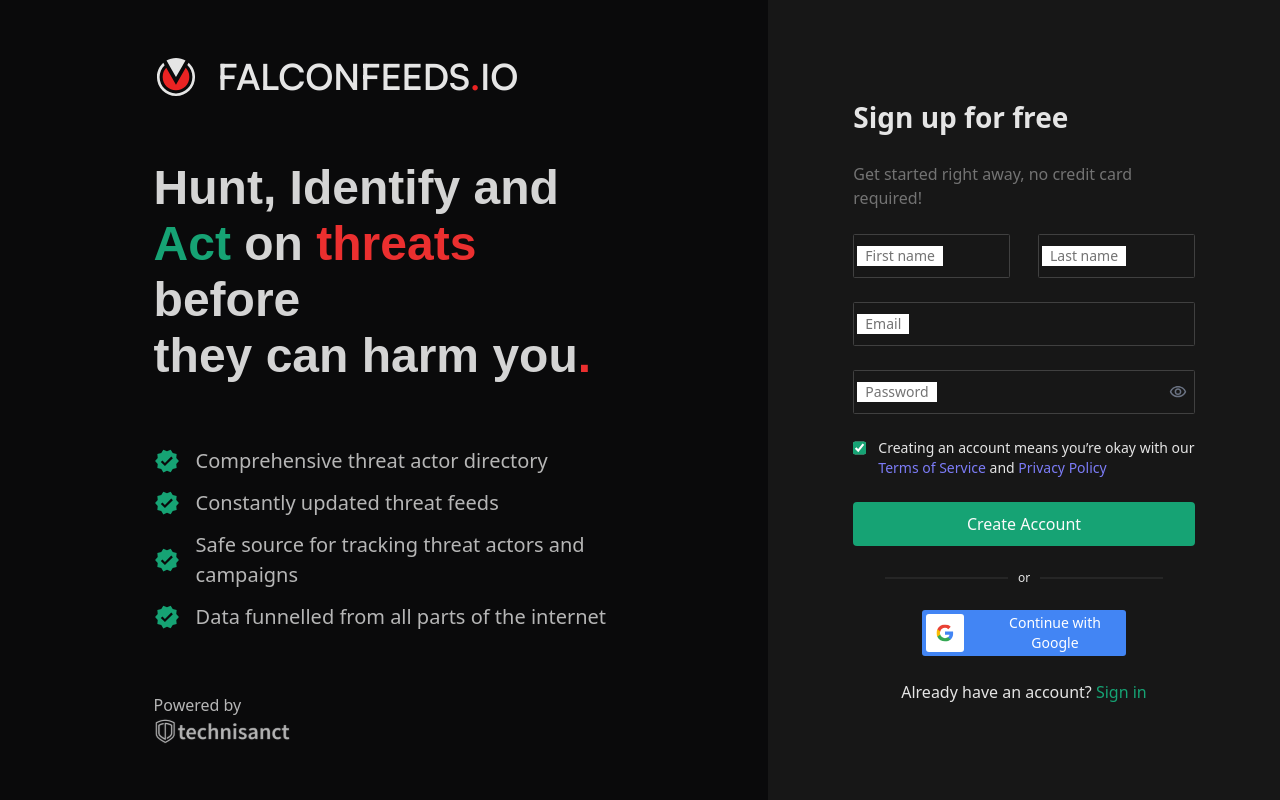
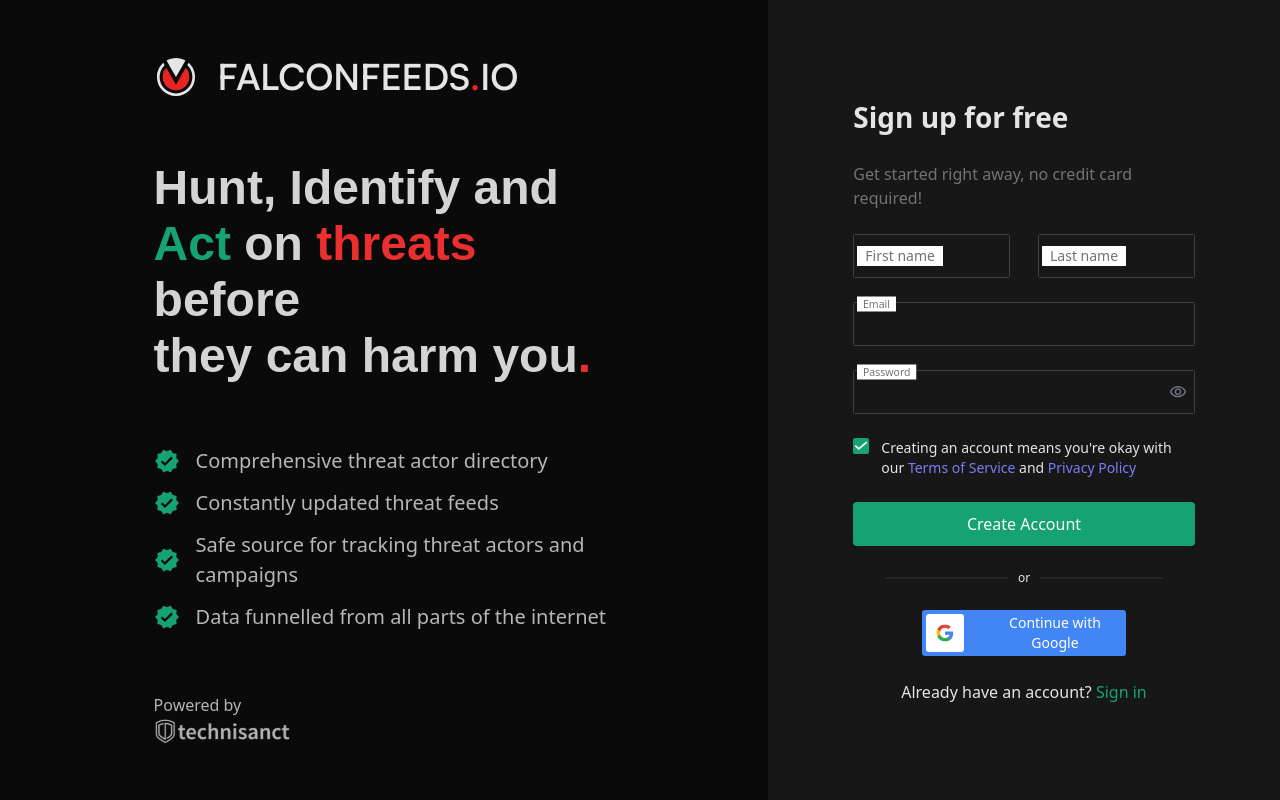
Before and after one commit to nithya-aj/falconfeeds, a React (Vite) app: page /auth in a window 1280 px wide. Both pictures are taken after a click on the element "Sign up". Built offline with nearby package versions, Linux system fonts and the light colour scheme; no server answers.

Commit message:
FEAT : add validation, toast to the login and sign up forms

```diff
--- a/package.json
+++ b/package.json
@@ -14,6 +14,8 @@
     "axios": "^1.11.0",
     "react": "^19.1.1",
     "react-dom": "^19.1.1",
+    "react-hook-form": "^7.62.0",
+    "react-hot-toast": "^2.6.0",
     "react-icons": "^5.5.0",
     "react-router-dom": "^7.8.2",
     "tailwindcss": "^4.1.12"
--- a/src/pages/Auth.jsx
+++ b/src/pages/Auth.jsx
@@ -4,19 +4,100 @@
 import AuthLeftSection from "../components/AuthLeftSection";
 import apiRequest from "../utils/apiRequest";
 import { useNavigate } from "react-router-dom";
+import toast, { Toaster } from "react-hot-toast";
+import { useForm } from "react-hook-form";
 
 const Auth = () => {
   const [isLogin, setIsLogin] = useState(true);
   const [showPassword, setShowPassword] = useState(false);
-  const [error, setError] = useState("");
+  const [acceptTerms, setAcceptTerms] = useState(true);
+  const [showTermsError, setShowTermsError] = useState(false);
   const navigate = useNavigate();
-  console.log(error);
-  const handleSubmit = async (e) => {
-    e.preventDefault();
-    setError(null);
 
-    const formData = new FormData(e.target);
-    const data = Object.fromEntries(formData);
+  const emailRegex = /^\S+@\S+\.\S+$/;
+  const passwordRegex = /^(?=.*[A-Za-z])(?=.*\d)[A-Za-z\d]{8,}$/;
+
+  const {
+    register,
+    handleSubmit,
+    formState: { errors },
+    setError,
+    reset,
+  } = useForm({
+    mode: "onBlur",
+  });
+
+  // Custom toast with fixed close button
+  const showCustomToast = (message, type = "error") => {
+    toast.custom(
+      (t) => (
+        <div
+          className={`${
+            t.visible ? "animate-enter" : "animate-leave"
+          } flex items-center justify-between`}
+          style={{
+            width: "80%",
+            padding: "0.8rem 1rem",
+            borderRadius: "6px",
+            border: "0.5px solid #C71E1E",
+            gap: "16px",
+            background: "#1A0A0ACC",
+            backdropFilter: "blur(5px)",
+            boxShadow: "0px 4px 8px 2px #00000066",
+            opacity: 1,
+            position: "fixed",
+            top: "2rem",
+            right: "1rem",
+            zIndex: 9999,
+            pointerEvents: "auto",
+          }}
+        >
+          <p className="text-base font-medium text-[#FFC7C7] flex-1">
+            {message}
+          </p>
+          <button
+            onClick={(e) => {
+              e.preventDefault();
+              e.stopPropagation();
+              toast.dismiss(t.id);
+            }}
+            className="text-[#737373] hover:text-[#999999] font-bold cursor-pointer flex-shrink-0 p-1"
+            style={{
+              minWidth: "24px",
+              minHeight: "24px",
+              display: "flex",
+              alignItems: "center",
+              justifyContent: "center",
+              pointerEvents: "auto",
+            }}
+            type="button"
+          >
+            ✕
+          </button>
+        </div>
+      ),
+      {
+        duration: 4000,
+      }
+    );
+  };
+
+  // Reset form when switching between login/signup
+  const handleFormSwitch = (isLoginMode) => {
+    setIsLogin(isLoginMode);
+    reset(); // Clear all form fields
+    setShowTermsError(false);
+  };
+
+  const onSubmit = async (data) => {
+    if (!isLogin && !acceptTerms) {
+      setShowTermsError(true);
+      showCustomToast(
+        "Please accept the terms of service and privacy policy to create your account"
+      );
+      return;
+    }
+    setShowTermsError(false);
 
     try {
       const res = await apiRequest.post(
@@ -27,7 +108,21 @@
       localStorage.setItem("token", res.data.data.token);
       navigate("/");
     } catch (err) {
-      setError(err.response?.data?.message || "Something went wrong");
+      const msg =
+        err.response?.data?.message || "Oops! Something broke at our end";
+      showCustomToast(msg, "error");
+
+      // API errors
+      if (msg.toLowerCase().includes("email")) {
+        setError("email", { type: "manual", message: msg });
+      }
+      if (msg.toLowerCase().includes("password")) {
+        setError("password", { type: "manual", message: msg });
+      }
+      if (msg.toLowerCase().includes("unauthorized")) {
+        setError("email", { type: "manual", message: msg });
+        setError("password", { type: "manual", message: msg });
+      }
     }
   };
 
@@ -36,12 +131,23 @@
       {/* Left section */}
       <AuthLeftSection />
       {/* Right section */}
-      <div className="w-2/5 bg-[#171717]">
+      <div className="w-2/5 bg-[#171717] relative overflow-hidden">
+        <Toaster
+          position="top-center"
+          reverseOrder={false}
+          containerStyle={{
+            position: "absolute",
+            top: 0,
+            left: 0,
+            right: 0,
+            zIndex: 999,
+          }}
+        />
         {isLogin ? (
           <form
             key="signInForm"
             className="w-full h-full place-items-center"
-            onSubmit={handleSubmit}
+            onSubmit={handleSubmit(onSubmit)}
           >
             <div className="w-2/3 h-full flex flex-col items-center justify-center gap-6">
               <h2 className="text-[#E5E5E5] font-bold text-[28px] self-start">
@@ -53,14 +159,25 @@
               <div className="relative w-full">
                 <input
                   type="email"
-                  id="email"
-                  required
-                  name="email"
-                  className="block px-2.5 pb-2.5 pt-4 w-full h-[44px] text-sm text-gray-900 bg-transparent rounded-[1.5px] border-1 border-[#404040] appearance-none dark:text-white dark:border-[#262626] dark:focus:border-[#404040] focus:outline-none focus:ring-0 focus:border-[#404040] peer"
-                  placeholder=""
+                  id="login-email"
+                  name="login-email"
+                  {...register("email", {
+                    required: "Email is required",
+                    pattern: {
+                      value: emailRegex,
+                      message: "Invalid email format",
+                    },
+                  })}
+                  className={`block px-2.5 pb-2.5 pt-4 w-full h-[44px] text-sm text-gray-900 bg-transparent rounded-[1.5px] border-1 appearance-none dark:text-white peer
+                ${
+                  errors.email
+                    ? "border-red-500"
+                    : "border-[#404040] appearance-none dark:text-white dark:border-[#262626] dark:focus:border-[#404040] focus:outline-none focus:ring-0 focus:border-[#404040] peer"
+                }
+              `}
                 />
                 <label
-                  htmlFor="email"
+                  htmlFor="login-email"
                   className="absolute text-sm text-[#737373] dark:text-[#737373] duration-300 transform -translate-y-4 scale-75 top-2 z-10 origin-[0] bg-white dark:bg-[#171717] px-2 peer-focus:px-2 peer-focus:text-[#737373] peer-focus:dark:text-[#737373] peer-placeholder-shown:scale-100 peer-placeholder-shown:-translate-y-1/2 peer-placeholder-shown:top-1/2 peer-focus:top-2 peer-focus:scale-75 peer-focus:-translate-y-4 rtl:peer-focus:translate-x-1/4 rtl:peer-focus:left-auto start-1"
                 >
                   Email
@@ -69,14 +186,26 @@
               <div className="relative w-full">
                 <input
                   type={showPassword ? "text" : "password"}
-                  id="password"
-                  required
-                  name="password"
-                  className="block px-2.5 pb-2.5 pt-4 w-full h-[44px] text-sm text-gray-900 bg-transparent rounded-[1.5px] border-1 border-[#404040] appearance-none dark:text-white dark:border-[#262626] dark:focus:border-[#404040] focus:outline-none focus:ring-0 focus:border-[#404040] peer"
-                  placeholder=""
+                  id="login-password"
+                  name="login-password"
+                  {...register("password", {
+                    required: "Password is required",
+                    pattern: {
+                      value: passwordRegex,
+                      message:
+                        "Password must be at least 8 characters with letters and numbers",
+                    },
+                  })}
+                  className={`block px-2.5 pb-2.5 pt-4 w-full h-[44px] text-sm text-gray-900 bg-transparent rounded-[1.5px] border-1 appearance-none dark:text-white peer
+                ${
+                  errors.password
+                    ? "border-red-500"
+                    : "border-[#404040] appearance-none dark:text-white dark:border-[#262626] dark:focus:border-[#404040] focus:outline-none focus:ring-0 focus:border-[#404040] peer"
+                }
+              `}
                 />
                 <label
-                  htmlFor="password"
+                  htmlFor="login-password"
                   className="absolute text-sm text-[#737373] dark:text-[#737373] duration-300 transform -translate-y-4 scale-75 top-2 z-10 origin-[0] bg-white dark:bg-[#171717] px-2 peer-focus:px-2 peer-focus:text-[#737373] peer-focus:dark:text-[#737373] peer-placeholder-shown:scale-100 peer-placeholder-shown:-translate-y-1/2 peer-placeholder-shown:top-1/2 peer-focus:top-2 peer-focus:scale-75 peer-focus:-translate-y-4 rtl:peer-focus:translate-x-1/4 rtl:peer-focus:left-auto start-1"
                 >
                   Password
@@ -113,9 +242,9 @@
                 </p>
               </button>
               <p className="font-normal text-[16px] text-[#E5E5E5]">
-                Don’t have an account?{" "}
+                Don't have an account?{" "}
                 <span
-                  onClick={() => setIsLogin(false)}
+                  onClick={() => handleFormSwitch(false)}
                   className="text-[#16A374] cursor-pointer"
                 >
                   {" "}
@@ -125,7 +254,11 @@
             </div>
           </form>
         ) : (
-          <form key="singUpForm" className="w-full h-full place-items-center">
+          <form
+            key="signUpForm"
+            className="w-full h-full place-items-center"
+            onSubmit={handleSubmit(onSubmit)}
+          >
             <div className="w-2/3 h-full flex flex-col items-center justify-center gap-6">
               <h2 className="text-[#E5E5E5] font-bold text-[28px] self-start">
                 Sign up for free
@@ -137,12 +270,21 @@
                 <div className="relative w-full">
                   <input
                     type="text"
-                    id="first_name"
-                    className="block px-2.5 pb-2.5 pt-4 w-full h-[44px] text-sm text-gray-900 bg-transparent rounded-[1.5px] border-1 border-[#404040] appearance-none dark:text-white dark:border-[#262626] dark:focus:border-[#404040] focus:outline-none focus:ring-0 focus:border-[#404040] peer"
+                    id="signup-firstname"
+                    name="signup-firstname"
+                    {...register("firstName", {
+                      required: "First name is required",
+                    })}
+                    className={`block px-2.5 pb-2.5 pt-4 w-full h-[44px] text-sm text-gray-900 bg-transparent rounded-[1.5px] border-1
+                      ${
+                        errors.firstName
+                          ? "border-red-500"
+                          : "border-[#404040] appearance-none dark:text-white dark:border-[#262626] dark:focus:border-[#404040] focus:outline-none focus:ring-0 focus:border-[#404040] peer"
+                      }`}
                     placeholder=""
                   />
                   <label
-                    htmlFor="first_name"
+                    htmlFor="signup-firstname"
                     className="absolute text-sm text-[#737373] dark:text-[#737373] duration-300 transform -translate-y-4 scale-75 top-2 z-10 origin-[0] bg-white dark:bg-[#171717] px-2 peer-focus:px-2 peer-focus:text-[#737373] peer-focus:dark:text-[#737373] peer-placeholder-shown:scale-100 peer-placeholder-shown:-translate-y-1/2 peer-placeholder-shown:top-1/2 peer-focus:top-2 peer-focus:scale-75 peer-focus:-translate-y-4 rtl:peer-focus:translate-x-1/4 rtl:peer-focus:left-auto start-1"
                   >
                     First name
@@ -151,12 +293,21 @@
                 <div className="relative w-full">
                   <input
                     type="text"
-                    id="last_name"
-                    className="block px-2.5 pb-2.5 pt-4 w-full h-[44px] text-sm text-gray-900 bg-transparent rounded-[1.5px] border-1 border-[#404040] appearance-none dark:text-white dark:border-[#262626] dark:focus:border-[#404040] focus:outline-none focus:ring-0 focus:border-[#404040] peer"
+                    id="signup-lastname"
+                    name="signup-lastname"
+                    {...register("lastName", {
+                      required: "Last name is required",
+                    })}
+                    className={`block px-2.5 pb-2.5 pt-4 w-full h-[44px] text-sm text-gray-900 bg-transparent rounded-[1.5px] border-1
+                      ${
+                        errors.lastName
+                          ? "border-red-500"
+                          : "border-[#404040] appearance-none dark:text-white dark:border-[#262626] dark:focus:border-[#404040] focus:outline-none focus:ring-0 focus:border-[#404040] peer"
+                      }`}
                     placeholder=""
                   />
                   <label
-                    htmlFor="last_name"
+                    htmlFor="signup-lastname"
                     className="absolute text-sm text-[#737373] dark:text-[#737373] duration-300 transform -translate-y-4 scale-75 top-2 z-10 origin-[0] bg-white dark:bg-[#171717] px-2 peer-focus:px-2 peer-focus:text-[#737373] peer-focus:dark:text-[#737373] peer-placeholder-shown:scale-100 peer-placeholder-shown:-translate-y-1/2 peer-placeholder-shown:top-1/2 peer-focus:top-2 peer-focus:scale-75 peer-focus:-translate-y-4 rtl:peer-focus:translate-x-1/4 rtl:peer-focus:left-auto start-1"
                   >
                     Last name
@@ -165,13 +316,26 @@
               </div>
               <div className="relative w-full">
                 <input
-                  type="text"
-                  id="email"
-                  className="block px-2.5 pb-2.5 pt-4 w-full h-[44px] text-sm text-gray-900 bg-transparent rounded-[1.5px] border-1 border-[#404040] appearance-none dark:text-white dark:border-[#262626] dark:focus:border-[#404040] focus:outline-none focus:ring-0 focus:border-[#404040] peer"
-                  placeholder=""
+                  type="email"
+                  id="signup-email"
+                  name="signup-email"
+                  {...register("email", {
+                    required: "Email is required",
+                    pattern: {
+                      value: emailRegex,
+                      message: "Invalid email format",
+                    },
+                  })}
+                  className={`block px-2.5 pb-2.5 pt-4 w-full h-[44px] text-sm text-gray-900 bg-transparent rounded-[1.5px] border-1 appearance-none dark:text-white peer
+                ${
+                  errors.email
+                    ? "border-red-500"
+                    : "border-[#404040] appearance-none dark:text-white dark:border-[#262626] dark:focus:border-[#404040] focus:outline-none focus:ring-0 focus:border-[#404040] peer"
+                }
+              `}
                 />
                 <label
-                  htmlFor="email"
+                  htmlFor="signup-email"
                   className="absolute text-sm text-[#737373] dark:text-[#737373] duration-300 transform -translate-y-4 scale-75 top-2 z-10 origin-[0] bg-white dark:bg-[#171717] px-2 peer-focus:px-2 peer-focus:text-[#737373] peer-focus:dark:text-[#737373] peer-placeholder-shown:scale-100 peer-placeholder-shown:-translate-y-1/2 peer-placeholder-shown:top-1/2 peer-focus:top-2 peer-focus:scale-75 peer-focus:-translate-y-4 rtl:peer-focus:translate-x-1/4 rtl:peer-focus:left-auto start-1"
                 >
                   Email
@@ -180,12 +344,26 @@
               <div className="relative w-full">
                 <input
                   type={showPassword ? "text" : "password"}
-                  id="password"
-                  className="block px-2.5 pb-2.5 pt-4 w-full h-[44px] text-sm text-gray-900 bg-transparent rounded-[1.5px] border-1 border-[#404040] appearance-none dark:text-white dark:border-[#262626] dark:focus:border-[#404040] focus:outline-none focus:ring-0 focus:border-[#404040] peer"
-                  placeholder=""
+                  id="signup-password"
+                  name="signup-password"
+                  {...register("password", {
+                    required: "Password is required",
+                    pattern: {
+                      value: passwordRegex,
+                      message:
+                        "Password must be at least 8 characters with letters and numbers",
+                    },
+                  })}
+                  className={`block px-2.5 pb-2.5 pt-4 w-full h-[44px] text-sm text-gray-900 bg-transparent rounded-[1.5px] border-1 appearance-none dark:text-white peer
+                ${
+                  errors.password
+                    ? "border-red-500"
+                    : "border-[#404040] appearance-none dark:text-white dark:border-[#262626] dark:focus:border-[#404040] focus:outline-none focus:ring-0 focus:border-[#404040] peer"
+                }
+              `}
                 />
                 <label
-                  htmlFor="password"
+                  htmlFor="signup-password"
                   className="absolute text-sm text-[#737373] dark:text-[#737373] duration-300 transform -translate-y-4 scale-75 top-2 z-10 origin-[0] bg-white dark:bg-[#171717] px-2 peer-focus:px-2 peer-focus:text-[#737373] peer-focus:dark:text-[#737373] peer-placeholder-shown:scale-100 peer-placeholder-shown:-translate-y-1/2 peer-placeholder-shown:top-1/2 peer-focus:top-2 peer-focus:scale-75 peer-focus:-translate-y-4 rtl:peer-focus:translate-x-1/4 rtl:peer-focus:left-auto start-1"
                 >
                   Password
@@ -202,23 +380,59 @@
                   )}
                 </button>
               </div>
-              <div className="flex items-start gap-1">
+              <label
+                htmlFor="signup-terms-checkbox"
+                className="flex items-start gap-3 cursor-pointer select-none"
+              >
                 <input
-                  defaultChecked
-                  id="checked-checkbox"
+                  id="signup-terms-checkbox"
                   type="checkbox"
-                  value=""
-                  className="w-5 h-5 rounded-xs accent-[#16A374] border-gray-300 focus:ring-[#16A374]"
+                  checked={acceptTerms}
+                  onChange={(e) => {
+                    setAcceptTerms(e.target.checked);
+                    if (e.target.checked) setShowTermsError(false);
+                  }}
+                  className="sr-only"
                 />
-                <label
-                  for="checked-checkbox"
-                  className="ms-2 text-sm font-medium text-[#E5E5E5]"
+                <span
+                  aria-hidden="true"
+                  className={`w-4 h-4 rounded-xs flex items-center justify-center flex-shrink-0 transition-all
+                    ${
+                      acceptTerms
+                        ? "bg-[#16A374] border-2 border-[#16A374]"
+                        : showTermsError
+                        ? "bg-transparent border-2 border-[#C71E1E]"
+                        : "bg-transparent border-2 border-gray-300"
+                    }`}
+                  style={{ lineHeight: 0 }}
                 >
-                  Creating an account means you’re okay with our{" "}
-                  <span className="text-[#7C7CF7]"> Terms of Service </span> and{" "}
-                  <span className="text-[#7C7CF7]">Privacy Policy </span>
-                </label>
-              </div>
+                  {acceptTerms && (
+                    <svg
+                      width="14"
+                      height="10"
+                      viewBox="0 0 14 10"
+                      fill="none"
+                      xmlns="http://www.w3.org/2000/svg"
+                      aria-hidden="true"
+                    >
+                      <path
+                        d="M1 5.2L4.4 8.4L13 1"
+                        stroke="#FFFFFF"
+                        strokeWidth="2"
+                        strokeLinecap="round"
+                        strokeLinejoin="round"
+                      />
+                    </svg>
+                  )}
+                </span>
+
+                <span className={`text-sm font-medium text-[#E5E5E5]`}>
+                  Creating an account means you're okay with our{" "}
+                  <span className="text-[#7C7CF7]">Terms of Service</span> and{" "}
+                  <span className="text-[#7C7CF7]">Privacy Policy</span>
+                </span>
+              </label>
+
               <button
                 type="submit"
                 className="h-[44px] w-full bg-[#16A374] text-[#FAFAFA] text-[16px] flex items-center justify-center rounded-sm cursor-pointer"
@@ -238,7 +452,7 @@
               <p className="font-normal text-[16px] text-[#E5E5E5]">
                 Already have an account?{" "}
                 <span
-                  onClick={() => setIsLogin(true)}
+                  onClick={() => handleFormSwitch(true)}
                   className="text-[#16A374] cursor-pointer"
                 >
                   Sign in
```
Also changed, not shown: 1 other file (tests, documents, lock files or other folders).
